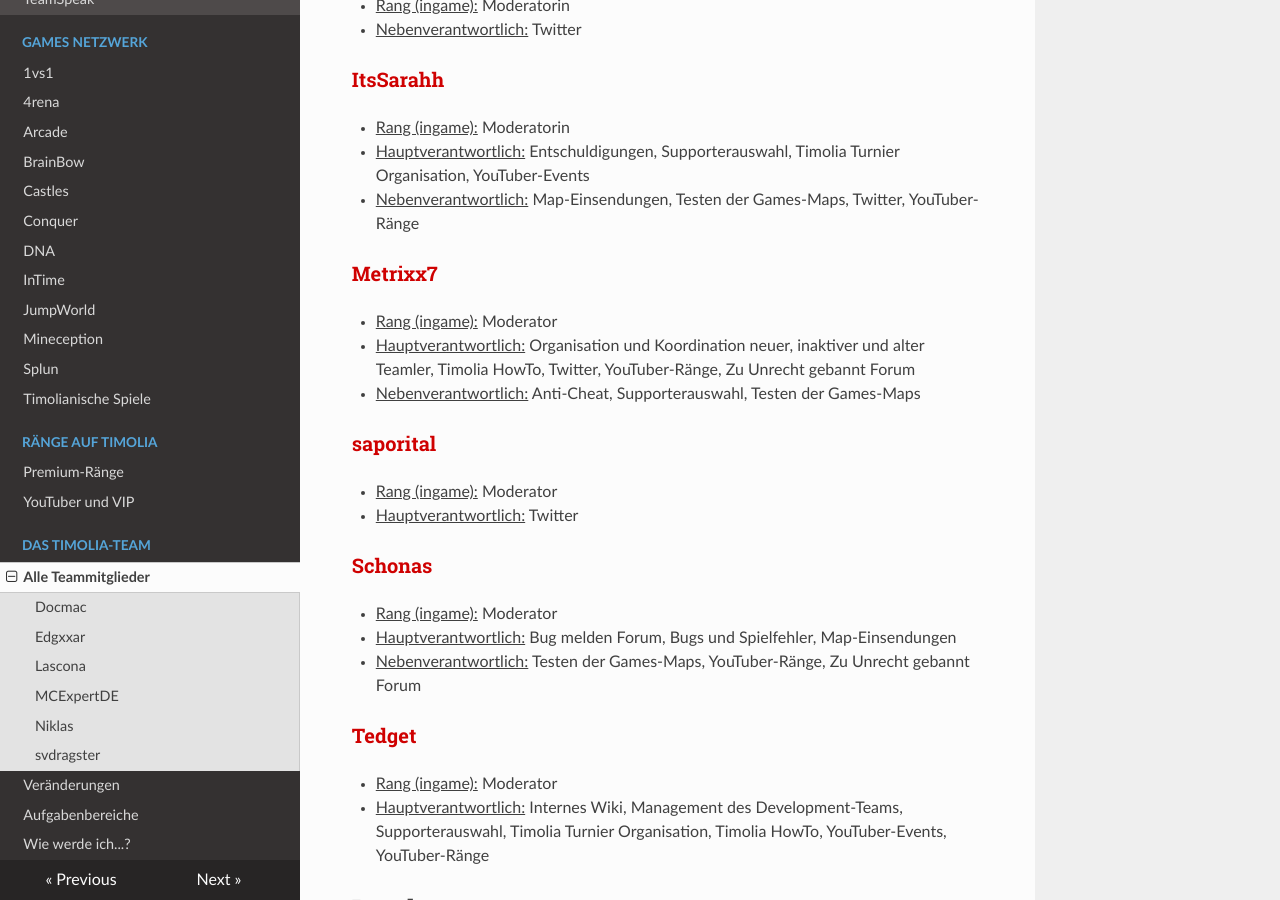
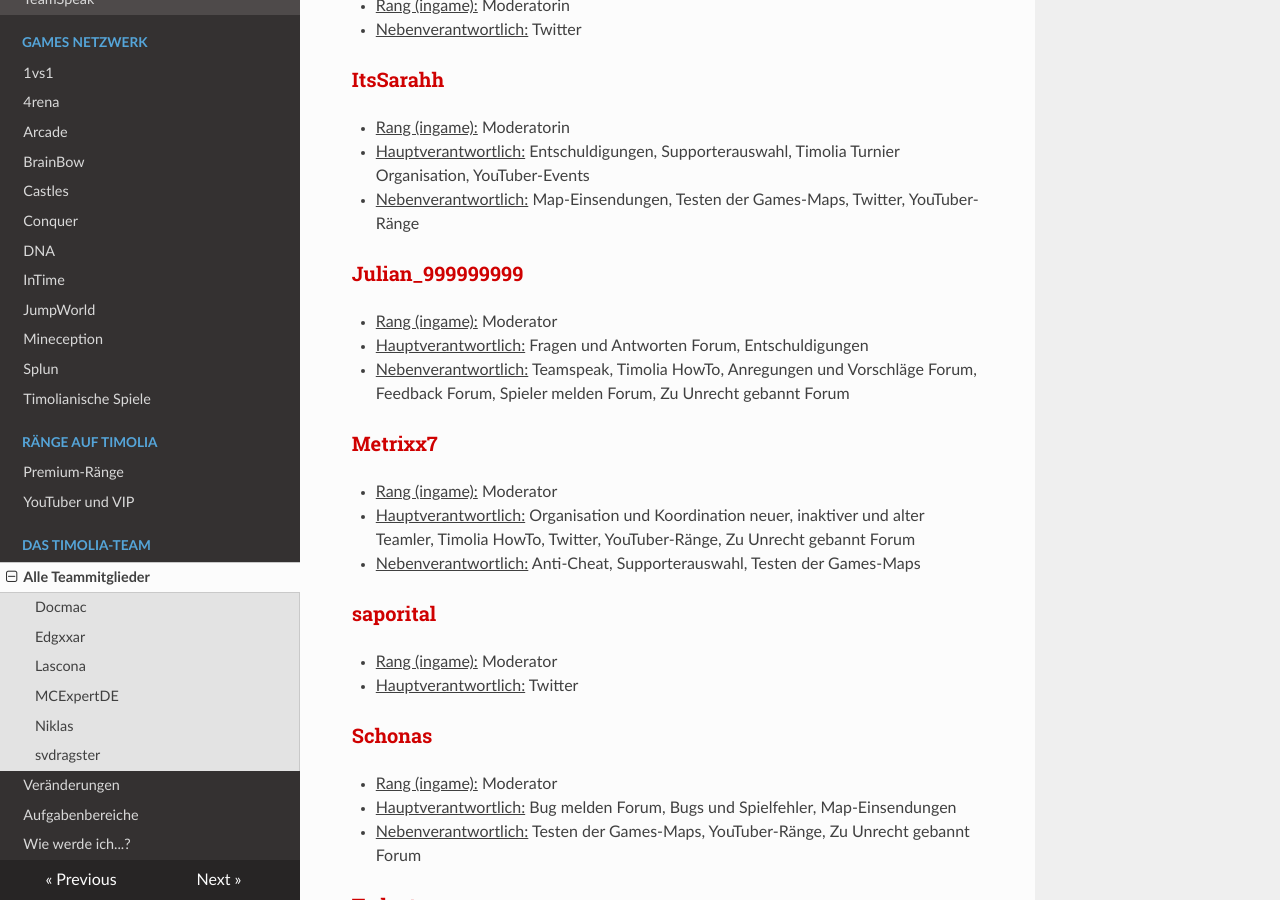
Before and after one commit to TimoliaDE/HowTo, an MkDocs documentation site: the page built from docs/team/members.md, in a window 1280 px wide and 900 px high, scrolled down 1553 px. Built offline with MkDocs 1.6.1, drawn with Linux system fonts in a browser that asks for light colours; nearby versions of some CDN libraries; old or Windows-style settings are respelled for this version of MkDocs; some of the changed text lies outside the part shown.

Commit message:
Update members.md

```diff
--- a/docs/team/members.md
+++ b/docs/team/members.md
@@ -51,6 +51,11 @@ Moderatoren koordinieren einzelne Projekte oder Bereiche auf Timolia und sorgen
 - <u>Rang (ingame):</u> Moderatorin
 - <u>Hauptverantwortlich:</u> Entschuldigungen, Supporterauswahl, Timolia Turnier Organisation, YouTuber-Events
 - <u>Nebenverantwortlich:</u> Map-Einsendungen, Testen der Games-Maps, Twitter, YouTuber-Ränge
+
+### <strong><span style="color:#CF0101">Julian_999999999</span></strong>
+- <u>Rang (ingame):</u> Moderator
+- <u>Hauptverantwortlich:</u> Fragen und Antworten Forum, Entschuldigungen
+- <u>Nebenverantwortlich:</u> Teamspeak, Timolia HowTo, Anregungen und Vorschläge Forum, Feedback Forum, Spieler melden Forum, Zu Unrecht gebannt Forum
 
 ### <strong><span style="color:#CF0101">Metrixx7</span></strong>
 - <u>Rang (ingame):</u> Moderator
@@ -178,11 +183,6 @@ Sie stehen für alle grundlegenden Fragen und Reports zur Verfügung und sind di
 ### <strong><span style="color:#E4D100">InfiniteNiki</span></strong>
 - <u>Rang (ingame):</u> Supporter
 
-### <strong><span style="color:#E4D100">Julian_999999999</span></strong>
-- <u>Rang (ingame):</u> Supporter
-- <u>Hauptverantwortlich:</u> Fragen und Antworten Forum, Entschuldigungen
-- <u>Nebenverantwortlich:</u> Teamspeak, Timolia HowTo, Anregungen und Vorschläge Forum, Feedback Forum, Spieler melden Forum, Zu Unrecht gebannt Forum
-
 ### <strong><span style="color:#E4D100">LordKnockback</span></strong>
 - <u>Rang (ingame):</u> Supporter
 - <u>Nebenverantwortlich:</u> Map-Einsendungen, Spieler Melden Forum
```
